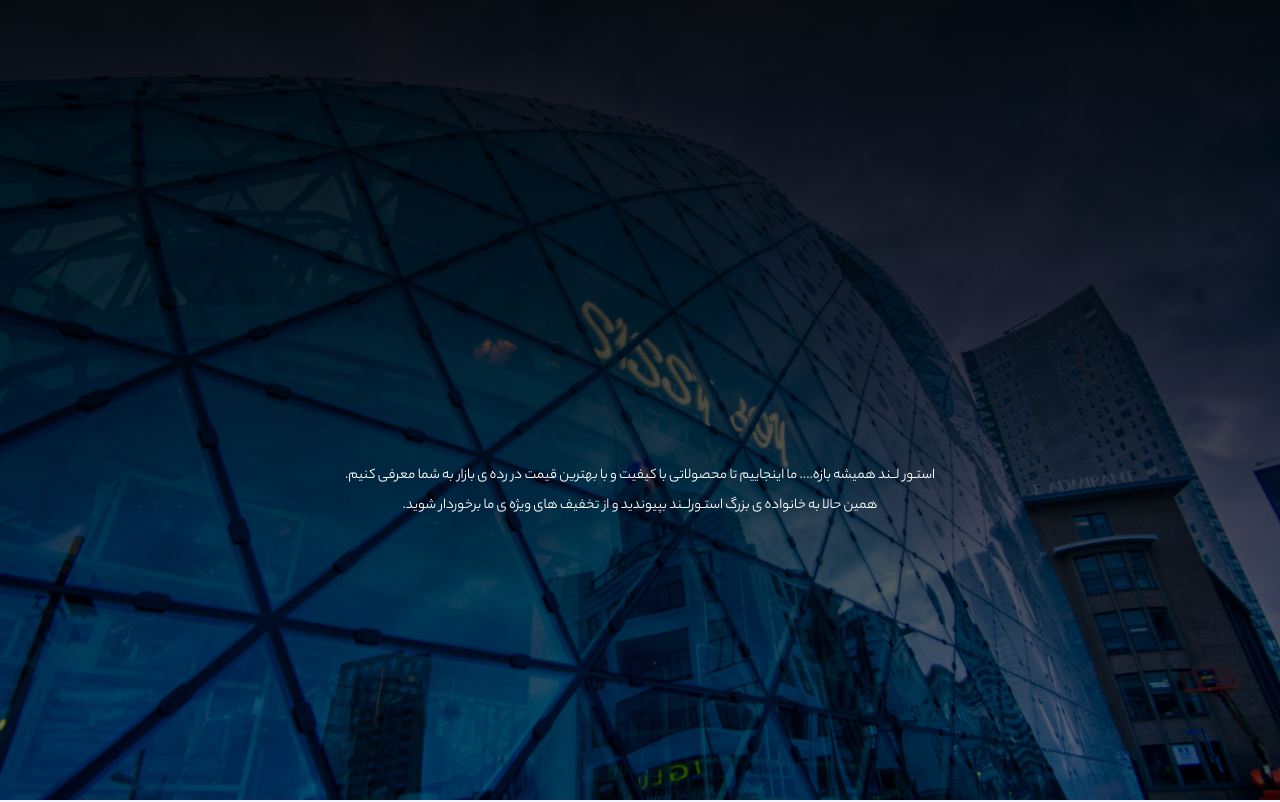
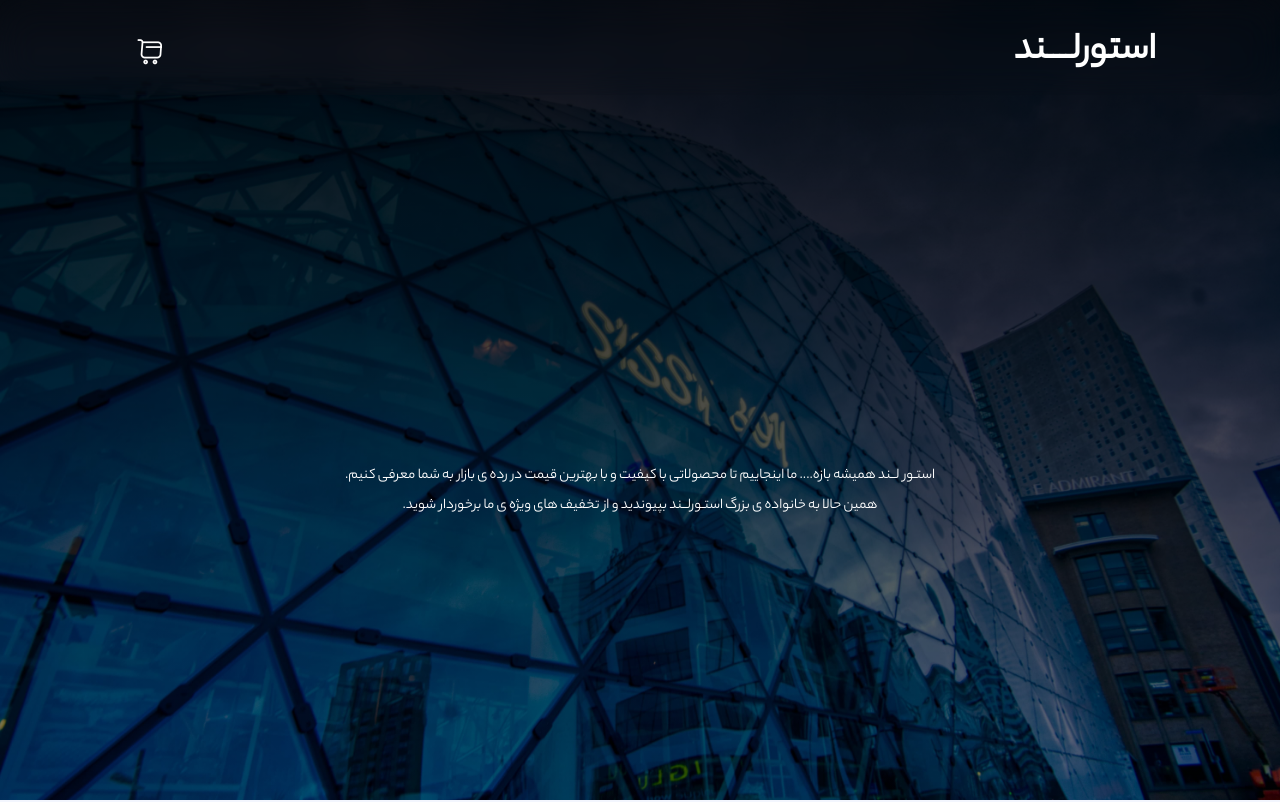
Before and after one commit to sinazarrin/store-land, a React (Create React App) app: page / in a window 1280 px wide. Shown: the top 802 px of the page. Built offline with nearby package versions, Linux system fonts and the light colour scheme.

Commit message:
add ui glassmorphism navbar

```diff
--- a/src/Layout/Default/Navbar/Navbar.tsx
+++ b/src/Layout/Default/Navbar/Navbar.tsx
@@ -1,12 +1,14 @@
+import {useEffect,useState} from 'react'
 import { IconButton } from "@mui/material";
 import * as Styled from './styled'
 
 const Navbar = () => {
+  const [changeColor, setChangeColor] = useState("white")
+
   return (
-
-    <Styled.AppBar elevation={0}>
+    <Styled.AppBar elevation={0} >
       <Styled.Toolbar>
-        <Styled.LogoText color={`${Math.random() > .5 ? "red" : "blue"}`}>استورلــــند</Styled.LogoText>
+        <Styled.LogoText xs={{color: "red"}}>استورلــــند</Styled.LogoText>
         <div>
           <IconButton size="large">
             <i className="isax isax-shopping-cart"></i>
--- a/src/Layout/Default/Navbar/styled.ts
+++ b/src/Layout/Default/Navbar/styled.ts
@@ -1,20 +1,19 @@
-import { Typography } from "@mui/material";
 import MaterialAppBar from "@mui/material/AppBar";
 import MaterialToolbar from "@mui/material/Toolbar";
 import { styled } from "@mui/material/styles";
 
-export const AppBar = styled(MaterialAppBar)({
-  backgroundColor: "none",
-  color: "#00000",
-  backdropFilter: "blur(10px)",
+
+export const AppBar = styled(MaterialAppBar)(({theme}) => ({
+  background: "rgba( 255, 255, 255, 0 )",
+  backdropFilter: "blur(18px)",
+  borderRadius: 10,
   position: "fixed",
   padding: "0 100px",
-  height: 75,
-
+  height: 95,
   "& .isax-shopping-cart":{
     color: "#fff"
   }
-});
+}));
 
 export const Toolbar = styled(MaterialToolbar)({
   display: "flex",
--- a/src/Pages/ProductPage/ProdactCard/index.tsx
+++ b/src/Pages/ProductPage/ProdactCard/index.tsx
@@ -8,7 +8,7 @@ import Button from '../../../Components/MaterialComponents/Button'
 const ProductCard = () => {
     return (
         <Styled.CardContainer>
-            <Grid spacing={2}>
+            <Grid>
                 <h1>محصولات</h1>
                 <Grid>
                     <Styled.ProductCard >
--- a/src/Pages/ProductPage/index.tsx
+++ b/src/Pages/ProductPage/index.tsx
@@ -4,10 +4,12 @@ import { Grid } from '@mui/material'
 import Card from '../../Components/MaterialComponents/Card'
 import Filters from './Filters'
 import ProductCard from './ProdactCard'
+import Navbar from '../../Layout/Default/Navbar/Navbar'
 
 const ProductPage = () => {
   return (
     <>
+      <Navbar/>
       <Banner/>
       <Filters/>
       <ProductCard/>
```
